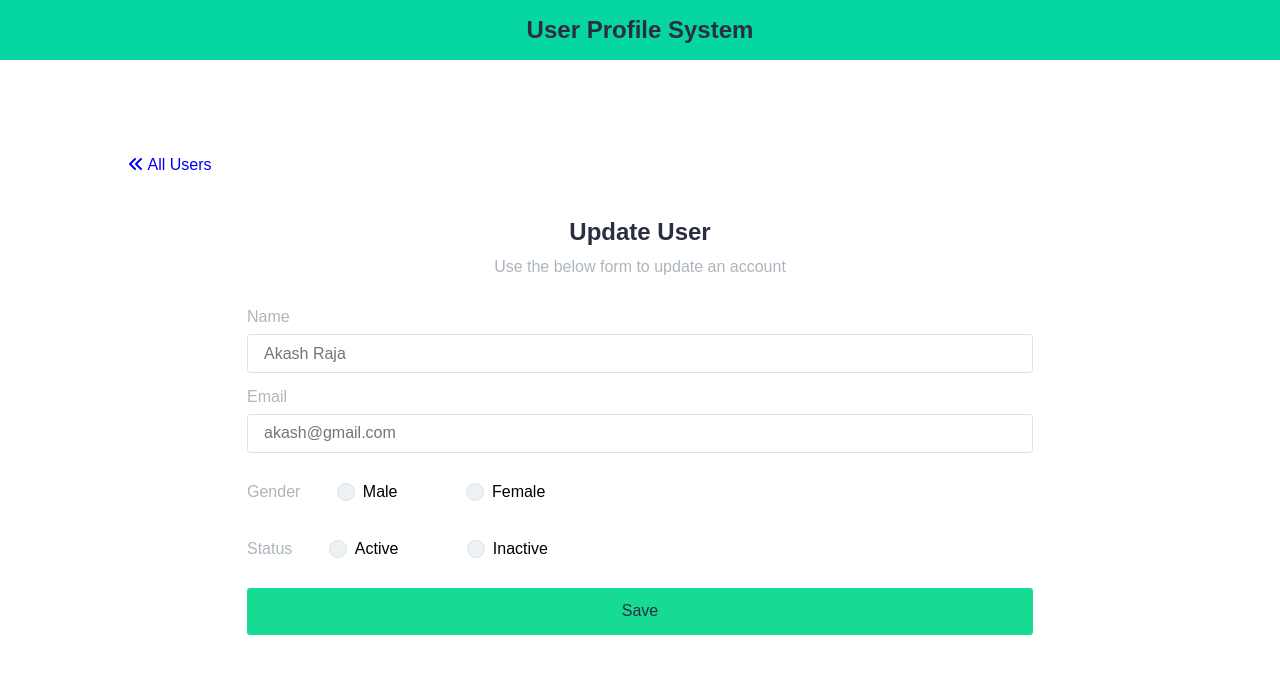
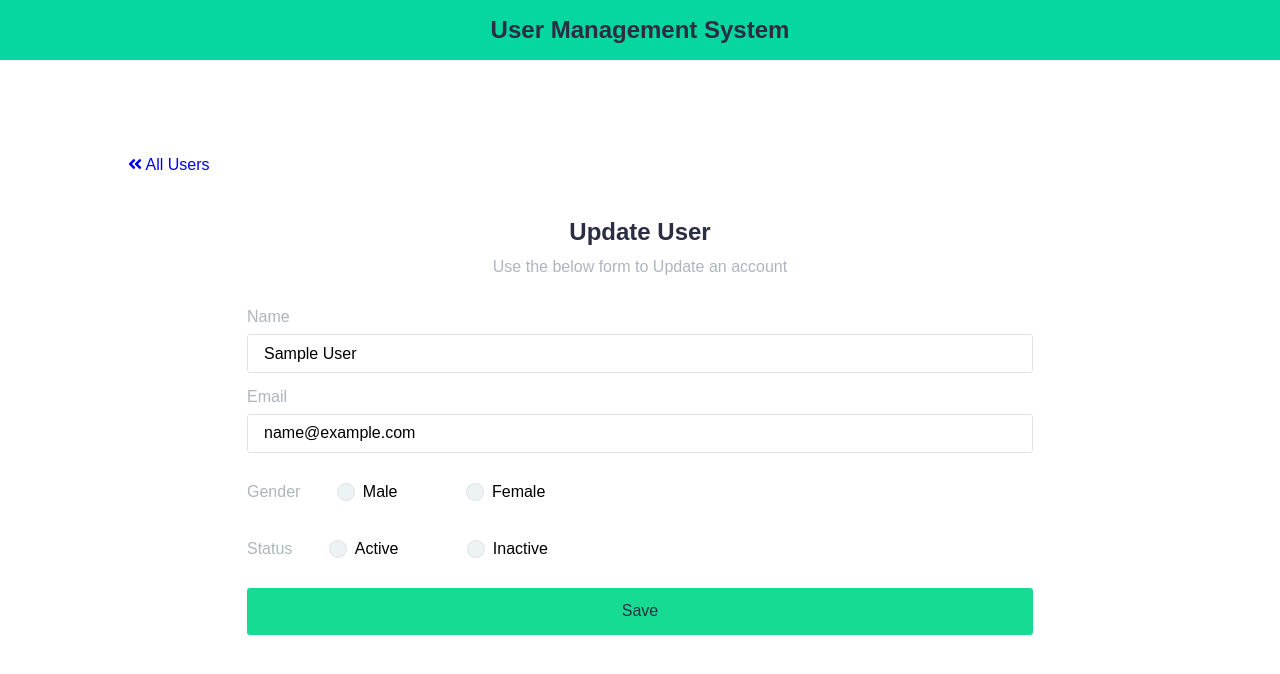
Before and after one commit to AKASH-GO/crud_using_EM, a Node server app: page /update-user?id=600000000000000000000001 in a window 1280 px wide. Shown: the top 674 px of the page. Run offline with Node 20, Linux system fonts and the light colour scheme; tables that the repository leaves empty hold one stand-in row (values such as "Sample post"); some libraries are stand-ins or nearby versions.

Commit message:
final commit for a session

```diff
--- a/assets/js/index.js
+++ b/assets/js/index.js
@@ -1,3 +1,46 @@
 $("#add_user").submit(function(event){
     alert("Data Inserted Successfully!");
 })
+
+$("#update_user").submit(function(event){
+    event.preventDefault();
+
+    var unindexed_array = $(this).serializeArray();
+    var data = {}
+
+    $.map(unindexed_array, function(n, i){
+        data[n['name']] = n['value']
+    })
+
+
+    var request = {
+        "url" : `http://localhost:3000/api/users/${data.id}`,
+        "method" : "PUT",
+        "data" : data
+    }
+
+    $.ajax(request).done(function(response){
+        alert("Data Updated Successfully!");
+    })
+
+})
+
+if(window.location.pathname == "/"){
+    $ondelete = $(".table tbody td a.delete");
+    $ondelete.click(function(){
+        var id = $(this).attr("data-id")
+
+        var request = {
+            "url" : `http://localhost:3000/api/users/${id}`,
+            "method" : "DELETE"
+        }
+
+        if(confirm("Do you really want to delete this record?")){
+            $.ajax(request).done(function(response){
+                alert("Data Deleted Successfully!");
+                location.reload();
+            })
+        }
+
+    })
+}
--- a/server/controller/controller.js
+++ b/server/controller/controller.js
@@ -1,101 +1,106 @@
 var Userdb = require('../model/model');
 
 // create and save new user
-exports.create = function (req, res){
+exports.create = (req,res)=>{
     // validate request
     if(!req.body){
-        res.status(400).send({message: "Content can not be empty!"});
+        res.status(400).send({ message : "Content can not be emtpy!"});
         return;
     }
 
     // new user
     const user = new Userdb({
-        name:req.body.name,
-        email:req.body.email,
-        gender:req.body.gender,
-        status:req.body.status
+        name : req.body.name,
+        email : req.body.email,
+        gender: req.body.gender,
+        status : req.body.status
     })
 
     // save user in the database
     user
         .save(user)
-        .then(data=>{
-            //res.send(data);
-            res.redirect('/add-user')
+        .then(data => {
+            //res.send(data)
+            res.redirect('/add-user');
         })
-        .catch(err=>{
+        .catch(err =>{
             res.status(500).send({
-                message:err.message || "Some error occurred while creating a create operation"
+                message : err.message || "Some error occurred while creating a create operation"
             });
         });
+
 }
 
-// retrieve and return all users / retrieve and return a single user
-exports.find = function (req, res){
+// retrieve and return all users/ retrive and return a single user
+exports.find = (req, res)=>{
 
     if(req.query.id){
         const id = req.query.id;
+
         Userdb.findById(id)
-            .then(data=>{
+            .then(data =>{
                 if(!data){
-                    res.status(404).send({message:"Not found user with id "+ id})
+                    res.status(404).send({ message : "Not found user with id "+ id})
                 }else{
                     res.send(data)
                 }
             })
-            .catch(err=>{
-                res.status(500).send({message:"Error retrieving user with id "+ id})
+            .catch(err =>{
+                res.status(500).send({ message: "Erro retrieving user with id " + id})
+            })
+
+    }else{
+        Userdb.find()
+            .then(user => {
+                res.send(user)
+            })
+            .catch(err => {
+                res.status(500).send({ message : err.message || "Error Occurred while retriving user information" })
             })
     }
-    else
-    {
-        Userdb.find()
-        .then(user=>{
-            res.send(user)
-        })
-        .catch(err=>{
-            res.status(500).send({message:err.message || "Error Occurred while retriving user information"})
-        })
-    }
+
+
 }
 
-// Update a new identified user by user id
-exports.update = function (req, res){
-    if (!req.body){
+// Update a new idetified user by user id
+exports.update = (req, res)=>{
+    if(!req.body){
         return res
             .status(400)
-            .send({message: "Data to update can not be empty"})
+            .send({ message : "Data to update can not be empty"})
     }
+
     const id = req.params.id;
-    Userdb.findByIdAndUpdate(id,req.body,{useFindAndModify:false})
-        .then(data=>{
+    Userdb.findByIdAndUpdate(id, req.body, { useFindAndModify: false})
+        .then(data => {
             if(!data){
-                res.status(404).send({message:`Cannot Update user with ${id}. Maybe user not found!`})
+                res.status(404).send({ message : `Cannot Update user with ${id}. Maybe user not found!`})
             }else{
                 res.send(data)
             }
         })
-        .catch(err=>{
-            res.status(500).send({message:"Error Update user information"})
+        .catch(err =>{
+            res.status(500).send({ message : "Error Update user information"})
         })
 }
 
 // Delete a user with specified user id in the request
-exports.delete = function (req, res){
+exports.delete = (req, res)=>{
     const id = req.params.id;
+
     Userdb.findByIdAndDelete(id)
-        .then(data=>{
+        .then(data => {
             if(!data){
-                res.status(404).send({message:`Cannot Delete with id ${id}. Maybe id is wrong`})
+                res.status(404).send({ message : `Cannot Delete with id ${id}. Maybe id is wrong`})
             }else{
                 res.send({
-                    message:"User was deleted successfully!"
+                    message : "User was deleted successfully!"
                 })
             }
         })
-        .catch(err=>{
+        .catch(err =>{
             res.status(500).send({
-                message:"Could not delete User with id=" + id
+                message: "Could not delete User with id=" + id
             });
         });
 }
--- a/server/services/render.js
+++ b/server/services/render.js
@@ -1,20 +1,29 @@
 const axios = require('axios');
 
-exports.homeRoutes = (req,res)=>{
+
+exports.homeRoutes = (req, res) => {
     // Make a get request to /api/users
     axios.get('http://localhost:3000/api/users')
         .then(function(response){
-            res.render('index',{users:response.data});
+            res.render('index', { users : response.data });
         })
-        .catch(err=>{
+        .catch(err =>{
+            res.send(err);
+        })
+
+
+}
+
+exports.add_user = (req, res) =>{
+    res.render('add_user');
+}
+
+exports.update_user = (req, res) =>{
+    axios.get('http://localhost:3000/api/users', { params : { id : req.query.id }})
+        .then(function(userdata){
+            res.render("update_user", { user : userdata.data})
+        })
+        .catch(err =>{
             res.send(err);
         })
 }
-
-exports.add_user = (req,res)=>{
-    res.render('add_user');
-}
-
-exports.update_user = (req,res)=>{
-    res.render('update_user');
-}
--- a/views/include/_footer.ejs
+++ b/views/include/_footer.ejs
@@ -1,4 +1,4 @@
-<script src="https://cdnjs.cloudflare.com/ajax/libs/jquery/3.7.1/jquery.min.js" integrity="sha512-v2CJ7UaYy4JwqLDIrZUI/4hqeoQieOmAZNXBeQyjo21dadnwR+8ZaIJVT8EE2iyI61OV8e6M8PP2/4hpQINQ/g==" crossorigin="anonymous" referrerpolicy="no-referrer"></script>
+<script src="https://cdnjs.cloudflare.com/ajax/libs/jquery/3.5.1/jquery.min.js" integrity="sha512-bLT0Qm9VnAYZDflyKcBaQ2gg0hSYNQrJ8RilYldYQ1FxQYoCLtUjuuRuZo+fjqhx/qtq/1itJ0C2ejDxltZVFg==" crossorigin="anonymous"></script>
 <script src="/js/index.js"></script>
 </body>
 </html>
--- a/views/include/_header.ejs
+++ b/views/include/_header.ejs
@@ -2,19 +2,22 @@
 <html lang="en">
 <head>
     <meta charset="UTF-8">
-    <meta http-equiv="X-UA-Compatible" content="IE=edge">
     <meta name="viewport" content="width=device-width, initial-scale=1.0">
-    <title>CRUD Web Application</title>
-    <link rel="stylesheet" href="https://cdnjs.cloudflare.com/ajax/libs/font-awesome/6.4.2/css/all.min.css" integrity="sha512-z3gLpd7yknf1YoNbCzqRKc4qyor8gaKU1qmn+CShxbuBusANI9QpRohGBreCFkKxLhei6S9CQXFEbbKuqLg0DA==" crossorigin="anonymous" referrerpolicy="no-referrer" />
-    <link rel="stylesheet" href="css/style.css ">
+    <title>CRUD Application</title>
+
+    <link rel="stylesheet" href="https://cdnjs.cloudflare.com/ajax/libs/font-awesome/5.15.1/css/all.min.css" integrity="sha512-+4zCK9k+qNFUR5X+cKL9EIR+ZOhtIloNl9GIKS57V1MyNsYpYcUrUeQc9vNfzsWfV28IaLL3i96P9sdNyeRssA==" crossorigin="anonymous" />
+    <link rel="stylesheet" href="css/style.css">
 </head>
 <body>
+
+    <!-- Header -->
         <header id="header">
             <nav>
                 <div class="container">
                     <div class="text-center">
-                    <a href="/" class="nav-brand text-dark">User Profile System</a>
+                        <a href="/" class="nav-brand text-dark">User Management System</a>
                     </div>
                 </div>
             </nav>
         </header>
+    <!-- /Header -->
--- a/views/update_user.ejs
+++ b/views/update_user.ejs
@@ -1,52 +1,54 @@
-<!--Include Header-->
-<%- include('include/_header')%>
-<!--/Include Header-->
 
-   <!--Main Section Body-->
-   <main id="site-main">
+<!-- include header -->
+<%- include('include/_header') %>
+<!-- /include header -->
+
+  <!-- Main Site -->
+  <main id="site-main">
     <div class="container">
         <div class="box-nav d-flex justify-between">
-            <div class="filter">
-                <a href="/"><i class="fas fa-angle-double-left"></i> All Users</a>
-            </div>
+           <div class="filter">
+               <a href="/"><i class="fas fa-angle-double-left"></i> All Users</a>
+           </div>
         </div>
         <div class="form-title text-center">
             <h2 class="text-dark">Update User</h2>
-            <span class="text-light">Use the below form to update an account</span>
+            <span class="text-light">Use the below form to Update an account</span>
         </div>
 
-       <!--Add user form-->
-         <!--Form handling method-->
+        <!-- add user form -->
+         <!-- form handling -->
  <form method="POST" id="update_user">
     <div class="new_user">
         <div class="form-group">
             <label for="name" class="text-light">Name</label>
-            <input type="hidden" name="id" value="">
-            <input type="text" name="value" placeholder="Akash Raja">
+            <input type="hidden" name="id" value="<%= user._id %>">
+            <input type="text" name="name" value="<%= user.name %>" placeholder="Mark Stoenis">
         </div>
         <div class="form-group">
             <label for="Email" class="text-light">Email</label>
-            <input type="text" name="email" placeholder="akash@gmail.com">
+            <input type="text" name="email" value="<%= user.email%>" placeholder="example@gmail.com">
         </div>
         <div class="form-group">
             <label for="gender" class="text-light">Gender</label>
             <div class="radio inline">
-                <input type="radio" id="radio-2" name="gender" value="Male">
+                <input type="radio" id="radio-2" name="gender" value="Male" <%= user.gender == 'Male' ? 'checked' : '' %>>
                 <label for="radio-2" class="radio-label">Male</label>
             </div>
             <div class="radio inline">
-                <input type="radio" id="radio-3" name="gender" value="Female">
+                <input type="radio" id="radio-3" name="gender" value="Female"  <%= user.gender == 'Female' ? 'checked' : '' %> >
                 <label for="radio-3" class="radio-label">Female</label>
             </div>
         </div>
+
         <div class="form-group">
             <label for="gender" class="text-light">Status</label>
             <div class="radio inline">
-                <input type="radio" id="radio-4" name="status" value="Active">
+                <input type="radio" id="radio-4" name="status" value="Active" <%= user.status == 'Active' ? 'checked' : '' %> >
                 <label for="radio-4" class="radio-label">Active</label>
             </div>
             <div class="radio inline">
-                <input type="radio" id="radio-5" name="gender" value="Inactive">
+                <input type="radio" id="radio-5" name="status" value="Inactive" <%= user.status == 'Inactive' ? 'checked' : '' %> >
                 <label for="radio-5" class="radio-label">Inactive</label>
             </div>
         </div>
@@ -54,14 +56,14 @@
         <div class="form-group">
             <button type="submit" class="btn text-dark update">Save</button>
         </div>
+
     </div>
 </form>
 
     </div>
 </main>
-<!--/MSB-->
+<!-- /Main Site -->
 
-
-<!--Include Footer-->
-<%- include('include/_footer')%>
-<!--/Include Footer-->
+<!-- include footer -->
+<%- include('include/_footer') %>
+<!-- /include footer -->
```
Also changed, not shown: server/model/model.js (+13 -11 lines), server/routes/router.js (+16 -13 lines), views/add_user.ejs (+15 -16 lines), views/include/_form.ejs (+9 -7 lines), views/include/_show.ejs (+5 -6 lines), views/index.ejs (+16 -11 lines), 1 other file. Lines whose indentation alone changed are shown as unchanged.
